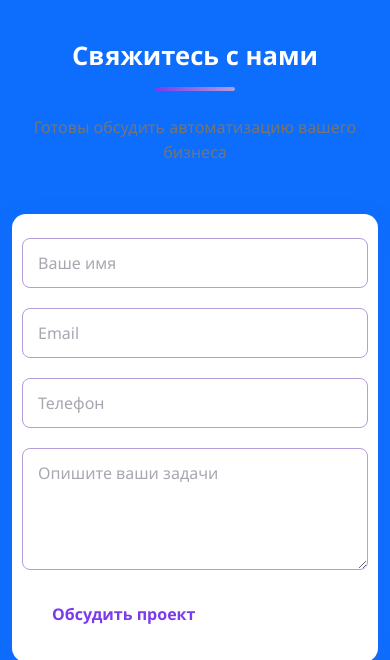
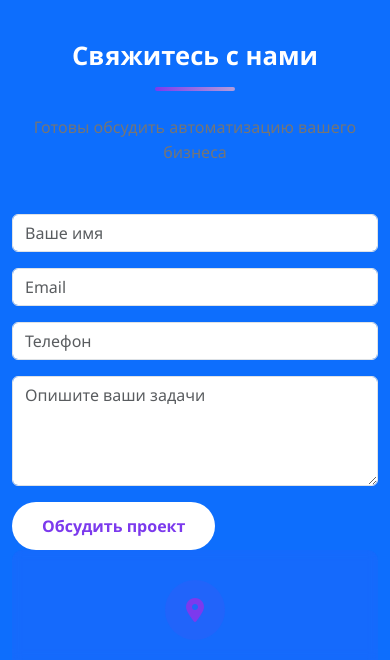
Before and after one commit to arlankamit/dodadigital, a PHP site: page / in a window 390 px wide, after a click that opens the changed part. Shown: the part 5840-6500 px from the top of the page. Run offline with PHP 8.4, Linux system fonts and the light colour scheme.

Commit message:
Update dodacss.css

```diff
--- a/dodacss.css
+++ b/dodacss.css
@@ -286,41 +279,29 @@
   color: var(--primary-light);
 }
 
-/* ========== Contact Form (Before Footer) ========== */
-#contact {
-  background: var(--primary-pastel);
+/* ========== Contact Section (before footer) ========== */
+.contact-section {
+  background: #fffbea;
+  color: #22223b;
 }
-
-/* Contact Form Container */
-.contact-form {
+.contact-section .section-title,
+.contact-section .section-subtitle {
+  color: #7c3aed !important;
+}
+.contact-section .contact-form {
   background: #fff;
-  padding: 32px 24px;
   border-radius: 14px;
   box-shadow: 0 6px 28px rgba(124,58,237,0.09);
-  margin-bottom: 48px;
-  max-width: 600px;
-  margin-left: auto;
-  margin-right: auto;
+  padding: 32px 24px;
 }
-.contact-form .form-control {
-  padding: 12px 15px;
-  border-radius: 8px;
+.contact-section .form-control {
+  background: #fff;
+  color: #22223b;
   border: 1.5px solid #b39ddb;
-  margin-bottom: 20px;
-  background: #fff;
-  color: var(--black-color);
-  transition: box-shadow 0.3s, border-color 0.3s, background 0.3s;
 }
-.contact-form .form-control:focus {
-  box-shadow: 0 0 0 0.25rem rgba(124,58,237,0.18);
-  border-color: var(--primary-color);
+.contact-section .form-control:focus {
+  border-color: #7c3aed;
   background: #ede7f6;
-}
-.contact-form .form-control::placeholder {
-  color: rgba(34,34,59,0.4);
-}
-.contact-form .btn {
-  min-width: 180px;
 }
 .contact-info {
   padding: 30px;
@@ -470,7 +451,7 @@
   .hero-section h1 { font-size: 2.2rem; }
   .value-item { padding: 20px; }
   .value-icon { width: 50px; height: 50px; font-size: 1.3rem; }
-  .contact-form { padding: 24px 10px; }
+  .contact-section .contact-form { padding: 24px 10px; }
 }
 @media (max-width: 767.98px) {
   body { padding-top: 70px; }
@@ -483,7 +464,7 @@
   .value-item { flex-direction: column; align-items: center; text-align: center; }
   .value-icon { margin-right: 0; margin-bottom: 15px; }
   .service-icon { width: 70px; height: 70px; font-size: 1.8rem; }
-  .contact-form { max-width: 95vw; }
+  .contact-section .contact-form { max-width: 95vw; }
 }
 @media (max-width: 575.98px) {
   .section-title { font-size: 1.6rem; }
```
Also changed, not shown: other parts of dodacss.css (+17 -24 lines).
